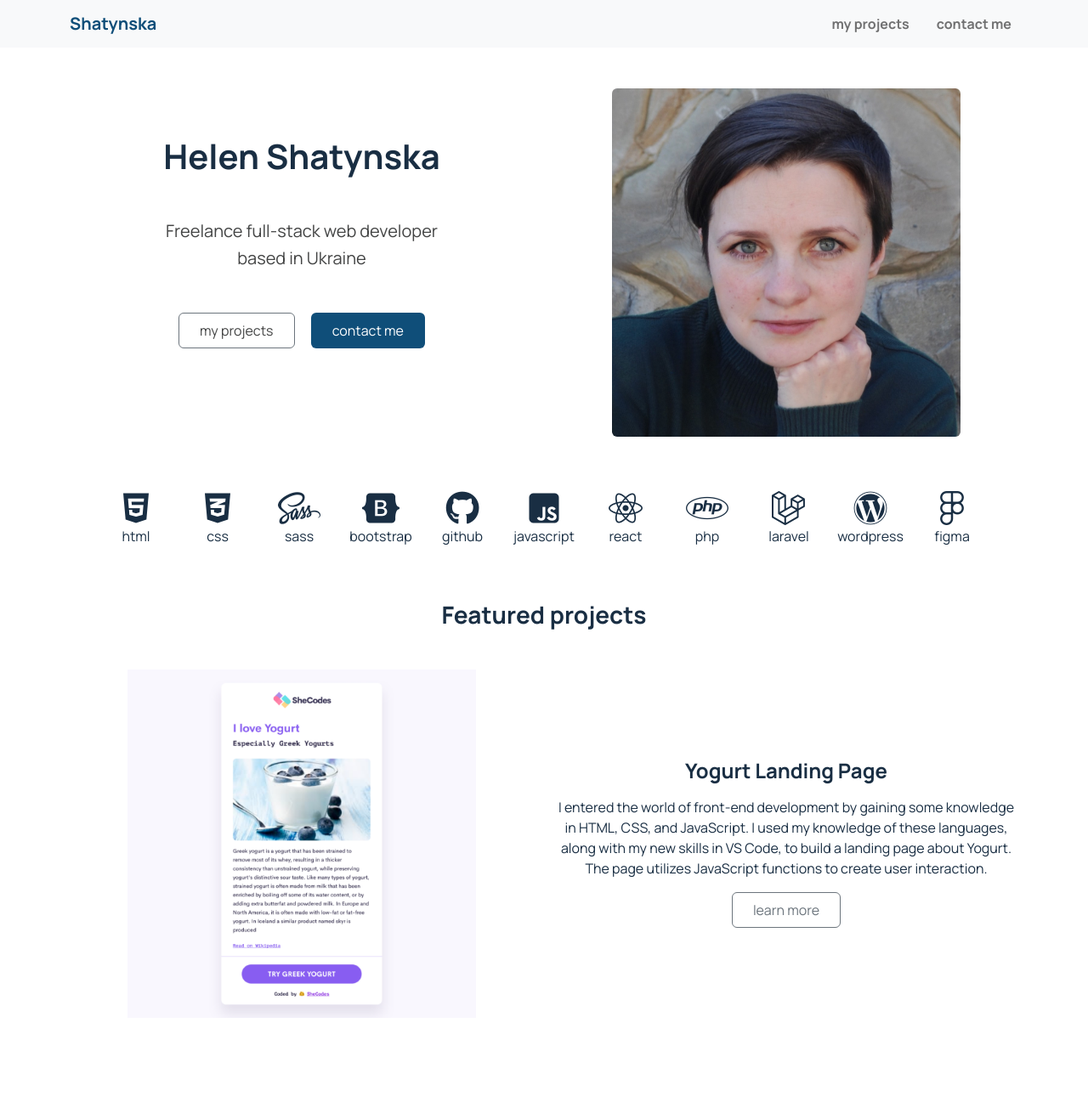
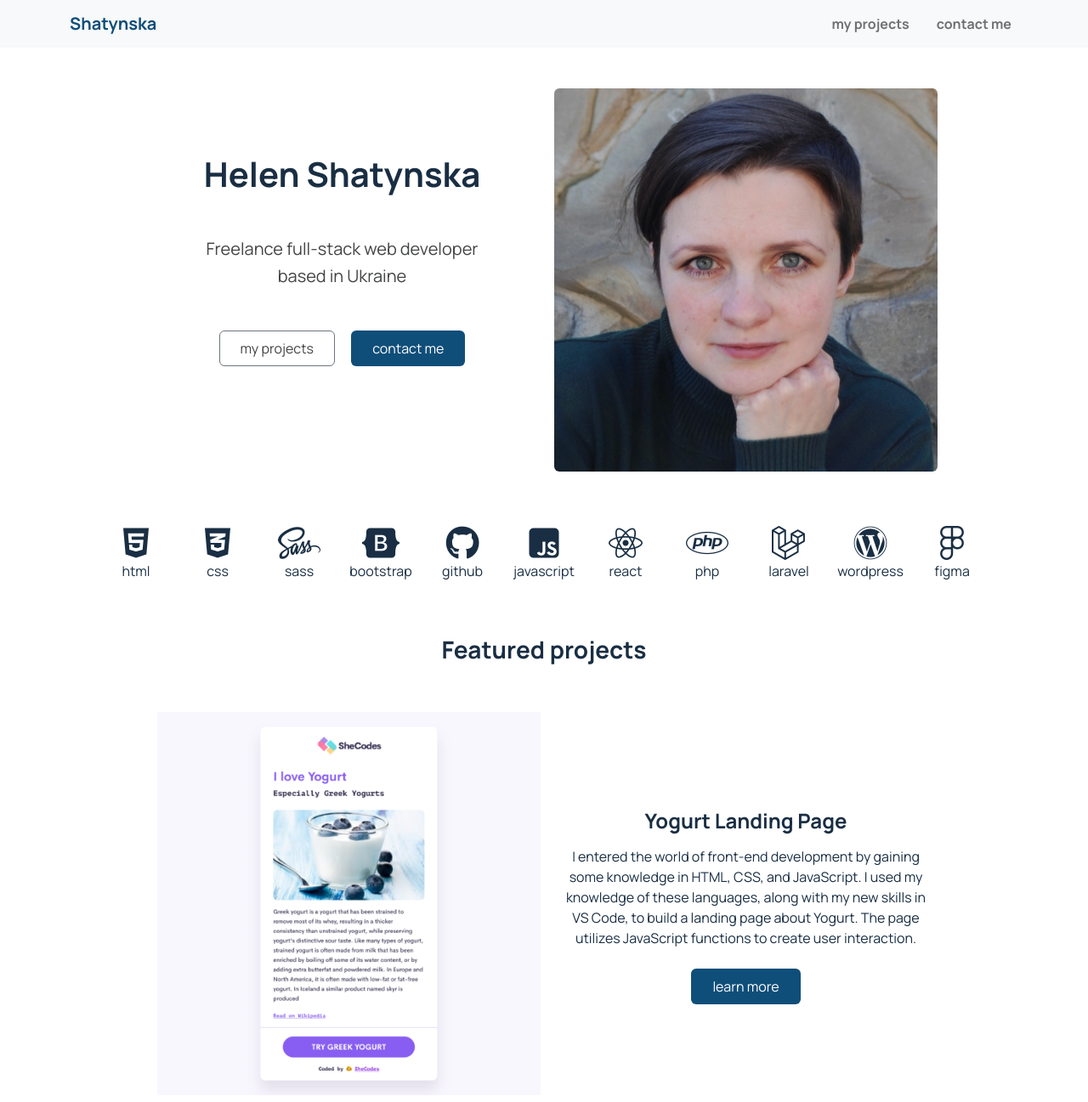
Before and after one commit to niftywebsite/getanifty.website, a plain HTML site: page index.html in a window 1280 px wide. Shown: the whole page at 85% size. Before the commit the page ends 1198 px from the top, so only its background shows below. Drawn offline with nearby package versions, Linux system fonts and the light colour scheme.

Commit message:
changed width of hero and project sections

```diff
--- a/index.html
+++ b/index.html
@@ -48,8 +48,8 @@
     </nav>
 
     <div class="container-lg text-center">
-        <div id="hero" class="row my-5 align-items-center text-center">
-            <div class="col-md-6">
+        <div id="hero" class="row my-5 justify-content-center align-items-center">
+            <div class="col-12 col-md-5">
                 <h1 class="mb-3 mb-lg-5">Helen Shatynska</h1>
                 <h2 class="text-grey mb-3 mb-lg-5">Freelance full-stack web developer <br />based in Ukraine</h2>
                 <div class="hero-links mb-5">
@@ -57,8 +57,8 @@
                     <a href="#contact" class="btn btn-my-primary py-2 px-4 text-white">contact me</a>
                 </div>
             </div>
-            <div class="col-md-6">
-                <img src="images/photo.jpg" alt="my photo" class="img-fluid w-75
+            <div class="col-12 col-md-5">
+                <img src="images/photo.jpg" alt="my photo" class="img-fluid
                  rounded">
             </div>
         </div>
@@ -112,18 +112,21 @@
 
         <div id="projects">
             <h3 class="mb-5">Featured projects</h3>
-            <div class="row align-items-center">
-                <div class="col-sm-6">
-                    <img src="/images/yogurt.png" class="img-fluid w-75" alt="yogurt app">
+
+            <div class="row justify-content-center align-items-center">
+                <div class="col-md-5">
+                    <img src="/images/yogurt.png" class="img-fluid m-2" alt="yogurt app">
                 </div>
-                <div class="col-sm-6">
-                    <h4 class="mb-3">Yogurt Landing Page</h4>
-                    <p>I entered the world of front-end development by gaining some knowledge in HTML, CSS, and
+                <div class="col-md-5">
+                    <h4 class="m-2">Yogurt Landing Page</h4>
+                    <p class="p-2">I entered the world of front-end development by gaining some knowledge in HTML,
+                        CSS, and
                         JavaScript. I used my knowledge
-                        of these languages, along with my new skills in VS Code, to build a landing page about Yogurt.
+                        of these languages, along with my new skills in VS Code, to build a landing page about
+                        Yogurt.
                         The page utilizes
                         JavaScript functions to create user interaction.</p>
-                    <a href="#" class="btn btn-outline-secondary py-2 px-4">learn more</a>
+                    <a href="#" class="btn btn-my-primary py-2 px-4 text-white">learn more</a>
 
                 </div>
             </div>
```
